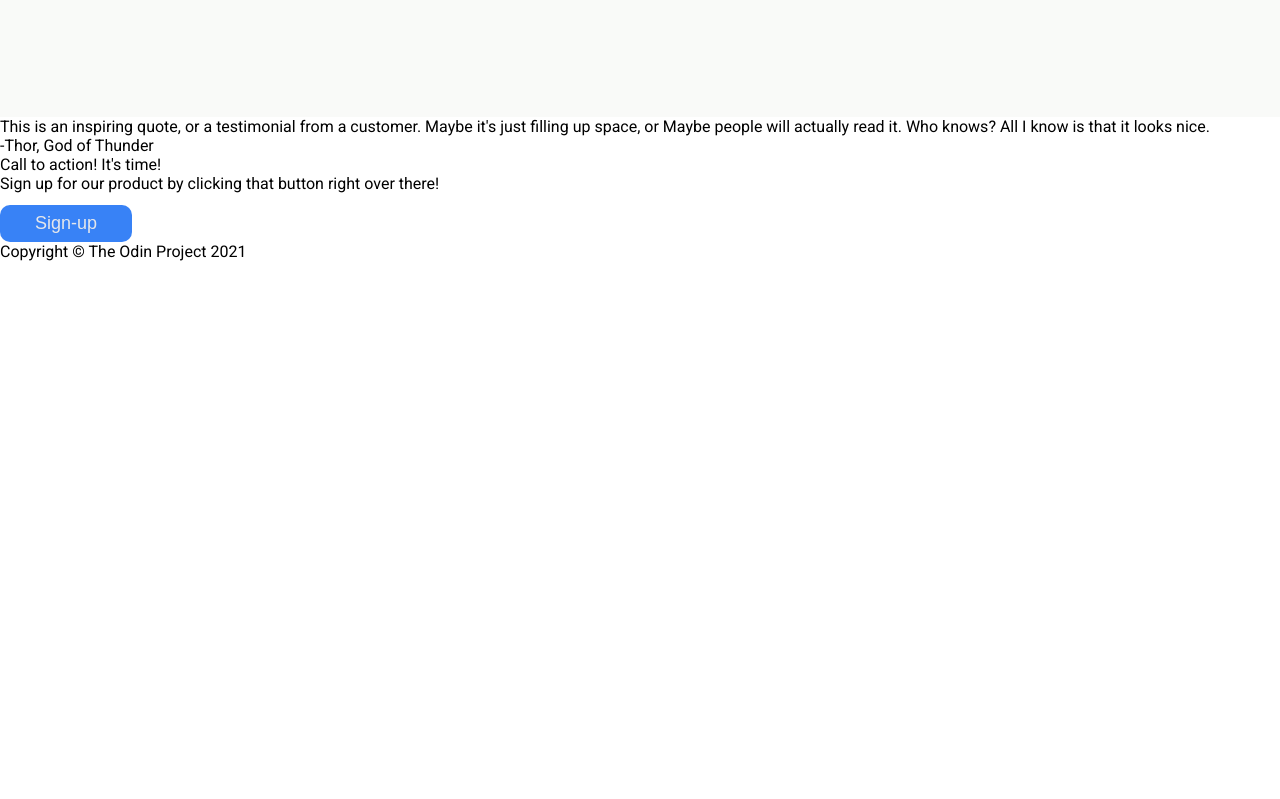
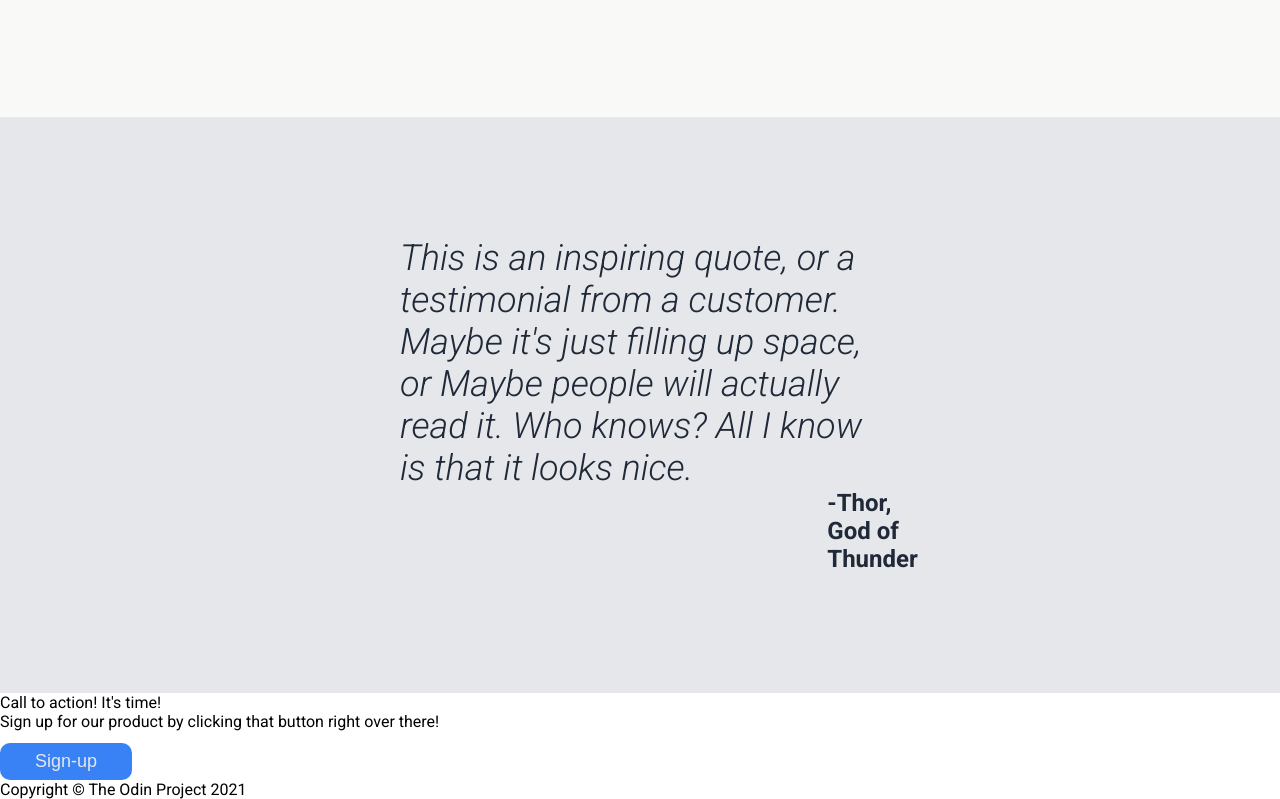
Before and after one commit to 1MatthewTran/landing-page, a plain HTML site: page index.html in a window 1280 px wide. Shown: the part 970-1769 px from the top of the page. Before the commit the page ends 1231 px from the top, so only its background shows below. Drawn offline with Linux system fonts and the light colour scheme.

Commit message:
update css styling for section3
use the flex display and  add backgrond color, font, color, padding,fontstyle

```diff
--- a/style.css
+++ b/style.css
@@ -90,3 +90,24 @@ a, .hero-subtext{
     color: #6c717b;
     font-size: 18px;
 }
+.section3{
+    background: #E5E7EB;
+    display: flex;
+    flex-direction: column;
+    justify-content: center;
+    align-items: center;
+    padding: 120px 400px;
+}
+.quote{
+    font-size: 36px;
+    font-style: italic;
+    color: #1F2937;
+    font-weight: 300;
+    max-width: 22em;
+}
+.source{
+    font-size: 24px;
+    margin-left: 465px;
+    font-weight: bold;
+    color: #1F2937;
+}
```
